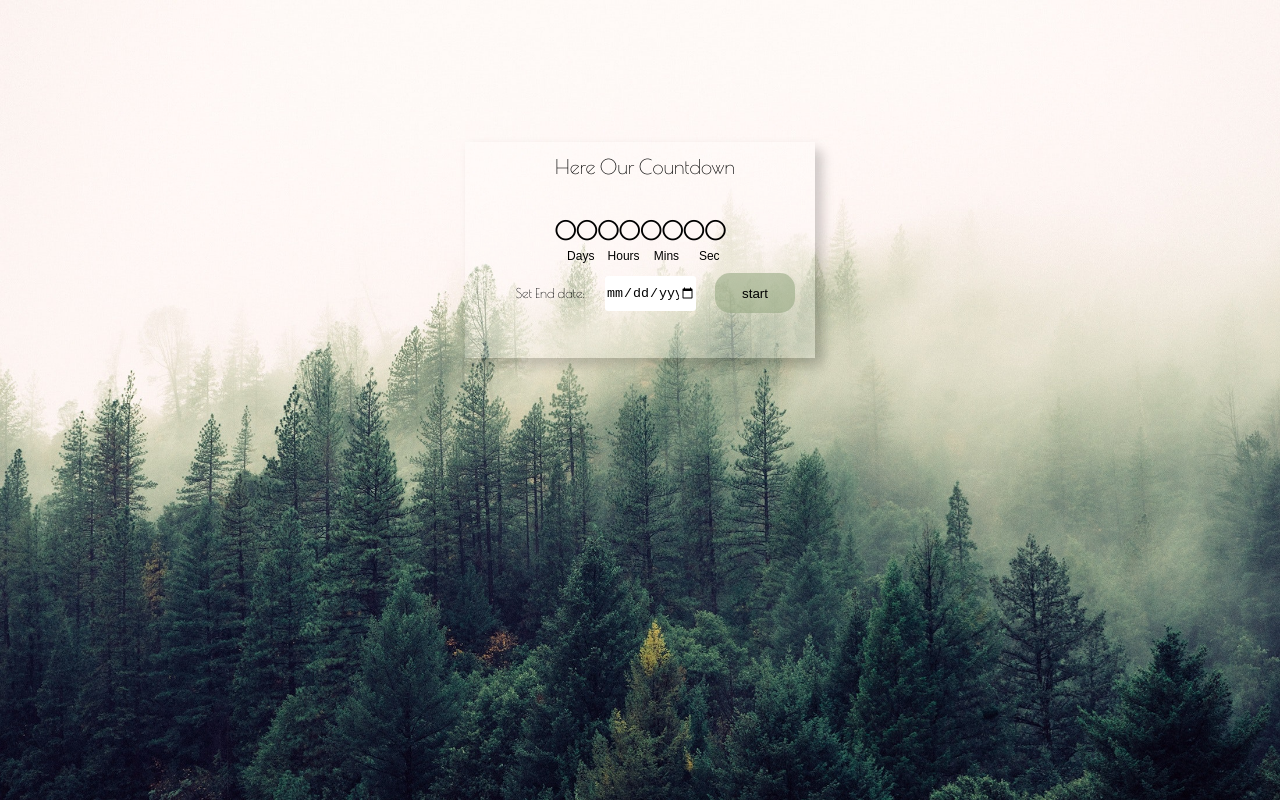
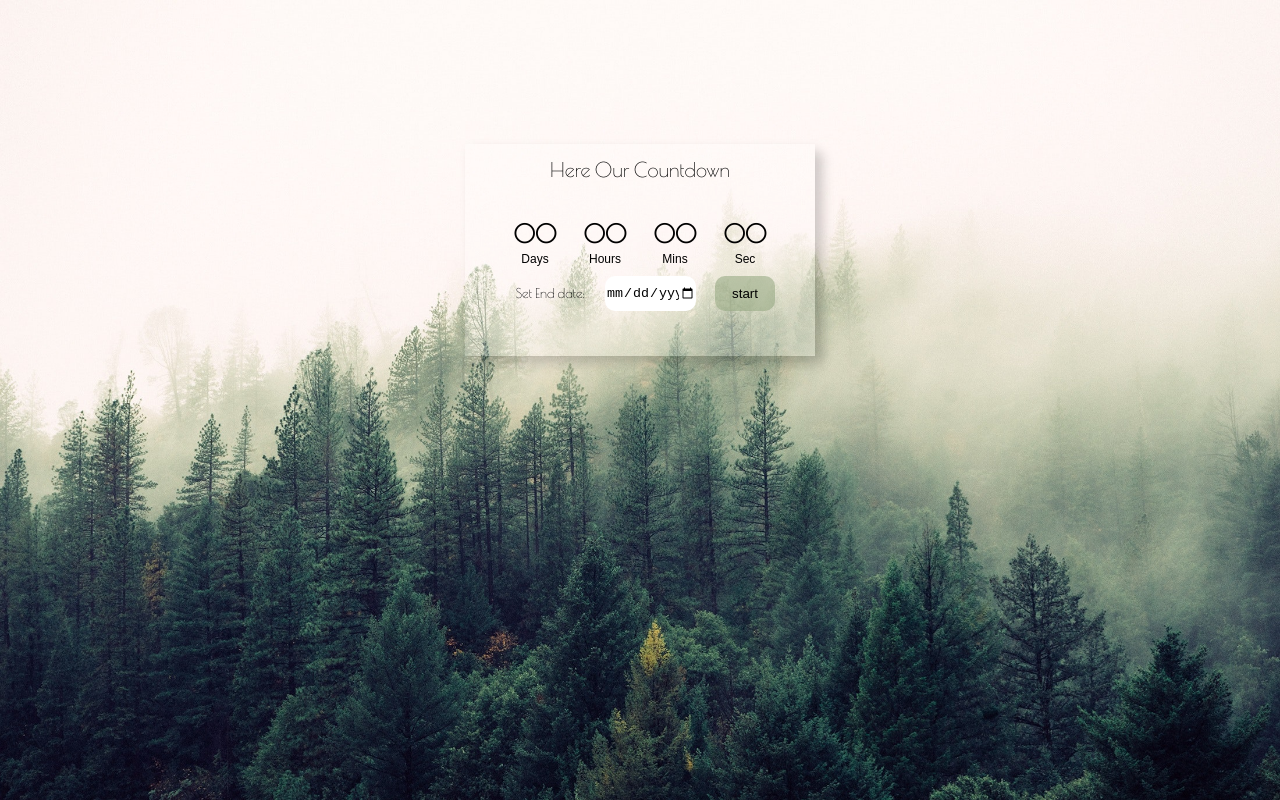
Before and after one commit to khaleelmoeen/CountDown, a plain HTML site: page index.html in a window 1280 px wide. Drawn offline with nearby package versions, Linux system fonts and the light colour scheme; a web font is replaced by a local one.

Commit message:
Add files via upload

```diff
--- a/style.css
+++ b/style.css
@@ -26,12 +26,13 @@ body{
 h1{
     font-weight: normal;
     font-size: 20px;
-    padding-left: 10px;
+
 }
 .continer{
-    display: flex;
+    display: grid;
+    grid-template-columns: 20% 20%  20%  20%;
     justify-content: center;
-    gap: ;
+    ;
 }
 .text{
     font-family: 'Poiret One', cursive;
@@ -42,7 +43,7 @@ h1{
 .countdown-el span{
     font-family: 'Thasadith', sans-serif;
     font-size: 12px;
-    padding-left: 10px;
+
 
 }
 .dateInputContainer{
@@ -61,15 +62,15 @@ font-size: smaller;
   width: 90%;
   outline: none;
   border: 0;
-  border-radius: 3px;
+  border-radius: 10px;
 }
 
 button{
 	text-decoration: none;
     border: none;
-    width: 80px;
-    height: 40px;
-    border-radius: 15px;
+    width: 60px;
+    height: 35px;
+    border-radius: 10px;
     background-color: rgba(149, 168, 128, 0.568);
     outline: none;
 }
```
